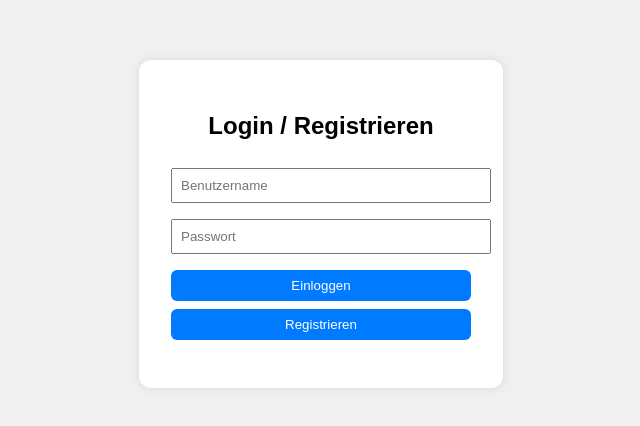
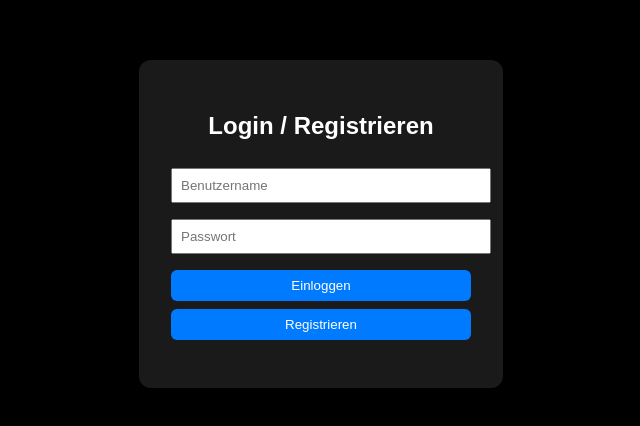
Before and after one commit to kommebald/Spiele, a plain HTML site: page login.html in a window 1280 px wide. Shown: the part 176-602 px from the top of the page, without its empty margins (319-959 px from the left). Drawn offline with Linux system fonts and the light colour scheme.

Commit message:
Update login.html

```diff
--- a/login.html
+++ b/login.html
@@ -7,7 +7,8 @@
   <style>
     body {
       font-family: Arial, sans-serif;
-      background: #f0f0f0;
+      background: #000;
+      color: #fff;
       display: flex;
       flex-direction: column;
       align-items: center;
@@ -16,7 +17,8 @@
       margin: 0;
     }
     .container {
-      background: white;
+      background: #1a1a1a;
+      color: #fff;
       padding: 2rem;
       border-radius: 12px;
       box-shadow: 0 0 10px rgba(0,0,0,0.1);
```
